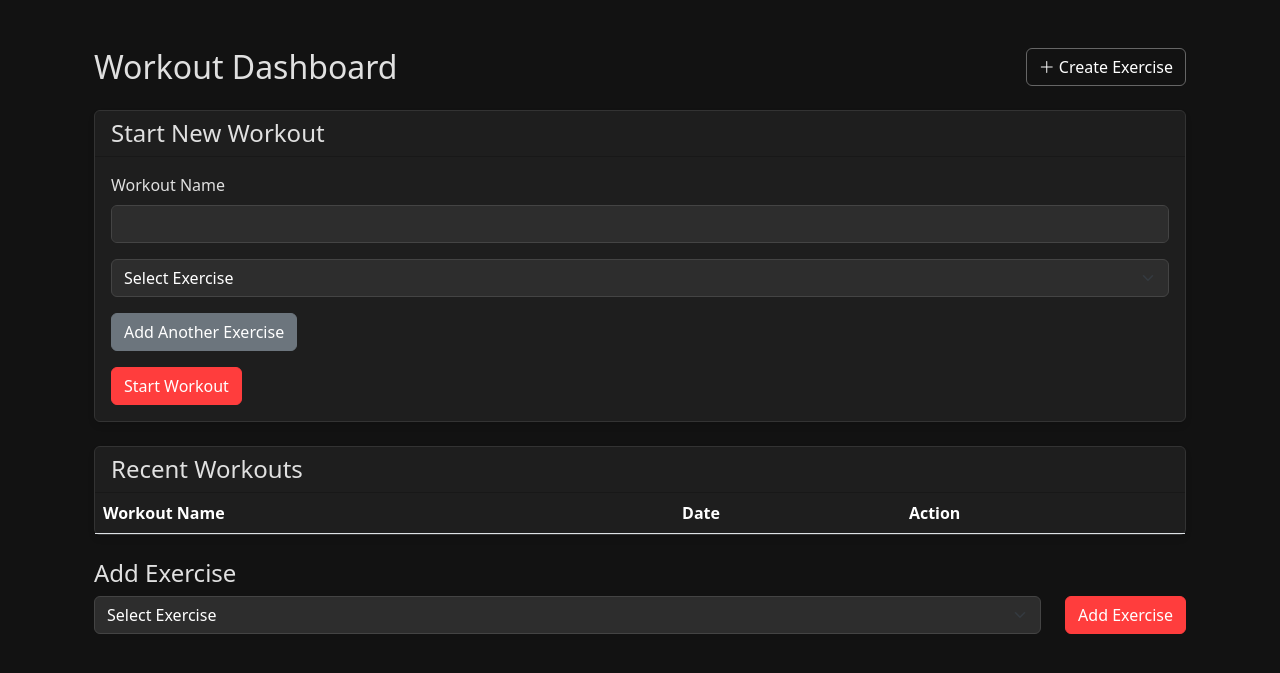
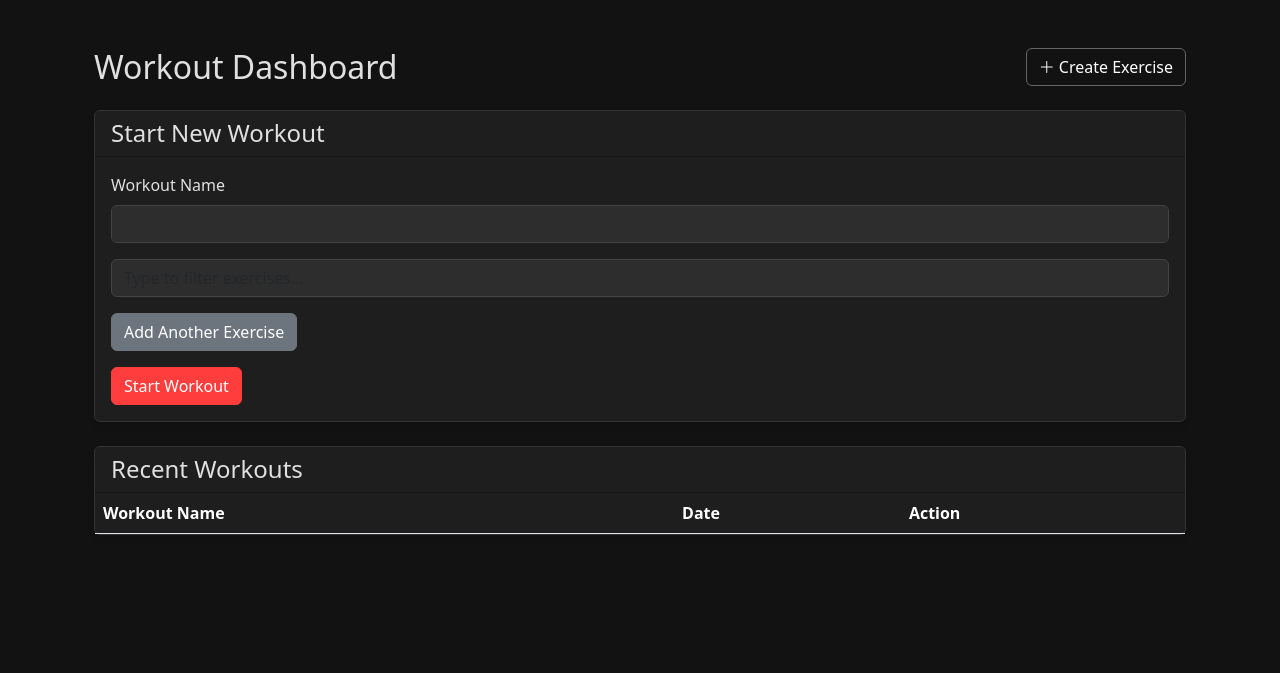
Before and after one commit to jms-dcksn/simple-fitness-logger, a Flask app: page /workout in a window 1280 px wide. Shown: the part 57-730 px from the top of the page. Run offline with Flask 3, Linux system fonts and the light colour scheme; lists and menus that the app fills with data are empty.

Commit message:
searchable exercises

```diff
--- a/app.py
+++ b/app.py
@@ -25,13 +25,16 @@ def get_last_set_for_exercise(exercise_id, current_workout_id):
 @app.route('/')
 def index():
     exercises = Exercise.query.all()
-    return render_template('index.html', exercises=exercises)
+    # Convert exercises to a list of dictionaries
+    exercises_data = [{'id': e.id, 'name': e.name} for e in exercises]
+    return render_template('index.html', exercises=exercises_data)
 
 @app.route('/workout', methods=['GET', 'POST'])
 def workout():
     # Get the active workout (most recent unfinished workout)
     active_workout = Workout.query.filter_by(finished=False).order_by(Workout.date_created.desc()).first()
     exercises = Exercise.query.all()
+    exercises_data = [{'id': e.id, 'name': e.name} for e in exercises]
 
     # Get past workouts for the list
     past_workouts = Workout.query.filter_by(finished=True).order_by(Workout.date_created.desc()).limit(5).all()
@@ -67,7 +70,7 @@ def workout():
             )
 
     return render_template('workout.html',
-                         exercises=exercises,
+                         exercises=exercises_data,
                          active_workout=active_workout,
                          past_workouts=past_workouts)
 
--- a/templates/workout.html
+++ b/templates/workout.html
@@ -26,12 +26,21 @@
                     <div id="exerciseList">
                         <div class="exercise-entry mb-3">
                             <div class="d-flex gap-2">
-                                <select class="form-select exercise-select" name="exercises[]" required>
-                                    <option value="">Select Exercise</option>
+                                <input
+                          type="text"
+                          class="form-control"
+                          id="searchExercise"
+                          name="searchExercise"
+                          list="exerciseDatalist"
+                          placeholder="Type to filter exercises..."
+                          required
+                        />
+                        <datalist id="exerciseDatalist">
                             {% for exercise in exercises %}
-                                    <option value="{{ exercise.id }}">{{ exercise.name }}</option>
+                            <option value="{{ exercise.name }}"></option>
                             {% endfor %}
-                                </select>
+                        </datalist>
+                        <input type="hidden" name="exercises[]" id="exercise-id-input" />
                             </div>
                         </div>
                     </div>
@@ -167,10 +176,6 @@
             </div>
             {% endfor %}
         </div>
-    </div>
-    {% endif %}
-</div>
-
         <!-- Add this at the bottom of the active workout card, just before the closing card-body div -->
 <div class="add-exercise-section mt-4">
     <h4>Add Exercise</h4>
@@ -178,12 +183,20 @@
         <input type="hidden" name="workout_id" value="{{ active_workout.id }}">
         <div class="row">
             <div class="col">
-                <select class="form-select" name="exercise_id" required>
-                    <option value="">Select Exercise</option>
+                <input
+                    type="text"
+                    class="form-control"
+                    name="searchExercise"
+                    list="exerciseDatalist"
+                    placeholder="Type to filter exercises..."
+                    required
+                />
+                <datalist id="exerciseDatalist">
                     {% for exercise in exercises %}
-                    <option value="{{ exercise.id }}">{{ exercise.name }}</option>
+                    <option value="{{ exercise.name }}"></option>
                     {% endfor %}
-                </select>
+                </datalist>
+                <input type="hidden" name="exercise_id" id="addExerciseId" />
             </div>
             <div class="col-auto">
                 <button type="submit" class="btn btn-primary">Add Exercise</button>
@@ -191,6 +204,9 @@
         </div>
     </form>
 </div>
+</div>
+    </div>
+    {% endif %}
 </div>
 
 <!-- Swap Exercise Modal -->
@@ -221,6 +237,9 @@
 </div>
 
 <script>
+// Convert exercises to JSON outside of any function
+const allExercises = {{ exercises|tojson }};
+
 const addExerciseBtn = document.getElementById('addExerciseBtn');
 const exerciseList = document.getElementById('exerciseList');
 
@@ -230,9 +249,11 @@
         const firstExercise = exerciseList.querySelector('.exercise-entry');
         const newExercise = firstExercise.cloneNode(true);
 
-            // Reset the select value
-            const select = newExercise.querySelector('select');
-            select.value = '';
+        // Reset the input values
+        const searchInput = newExercise.querySelector('input[type="text"]');
+        const hiddenInput = newExercise.querySelector('input[name="exercises[]"]');
+        searchInput.value = '';
+        hiddenInput.value = '';
 
         // Create and add remove button
         const removeBtn = document.createElement('button');
@@ -250,6 +271,34 @@
         exerciseList.appendChild(newExercise);
     });
 }
+
+// JavaScript to handle exercise selection for all exercise entries
+document.getElementById('workoutForm')?.addEventListener('submit', function(e) {
+    e.preventDefault();
+
+    // Get all exercise entries
+    const exerciseEntries = document.querySelectorAll('.exercise-entry');
+    let hasError = false;
+
+    exerciseEntries.forEach(entry => {
+        const typedName = entry.querySelector('input[type="text"]').value;
+        const hiddenInput = entry.querySelector('input[name="exercises[]');
+
+        // Find matching exercise ID
+        const match = allExercises.find(ex => ex.name.toLowerCase() === typedName.toLowerCase());
+        if (match) {
+            hiddenInput.value = match.id;
+        } else {
+            hasError = true;
+            alert(`Exercise "${typedName}" not found`);
+        }
+    });
+
+    if (!hasError) {
+        // If all exercises are valid, submit the form
+        this.submit();
+    }
+});
 
 const swapExerciseModal = document.getElementById('swapExerciseModal');
 if (swapExerciseModal) {
@@ -352,9 +401,22 @@ document.querySelectorAll('.delete-exercise').forEach(button => {
     });
 });
 
-// Add handler for add exercise form
+// Add handler for add exercise form with searchable input
 document.querySelector('.add-exercise-form')?.addEventListener('submit', async function(e) {
     e.preventDefault();
+
+    const searchInput = this.querySelector('input[name="searchExercise"]');
+    const hiddenInput = this.querySelector('input[name="exercise_id"]');
+    const typedName = searchInput.value;
+
+    // Find matching exercise ID
+    const match = allExercises.find(ex => ex.name.toLowerCase() === typedName.toLowerCase());
+    if (!match) {
+        alert(`Exercise "${typedName}" not found`);
+        return;
+    }
+
+    hiddenInput.value = match.id;
     const formData = new FormData(this);
 
     try {
@@ -367,7 +429,8 @@ document.querySelector('.add-exercise-form')?.addEventListener('submit', async f
             throw new Error('Failed to add exercise');
         }
 
-        // Reload the page to show the updated workout
+        // Reset form and reload page
+        this.reset();
         window.location.reload();
     } catch (error) {
         console.error('Error:', error);
```
Also changed, not shown: templates/index.html (+41 -15 lines). Lines whose indentation alone changed are shown as unchanged.
